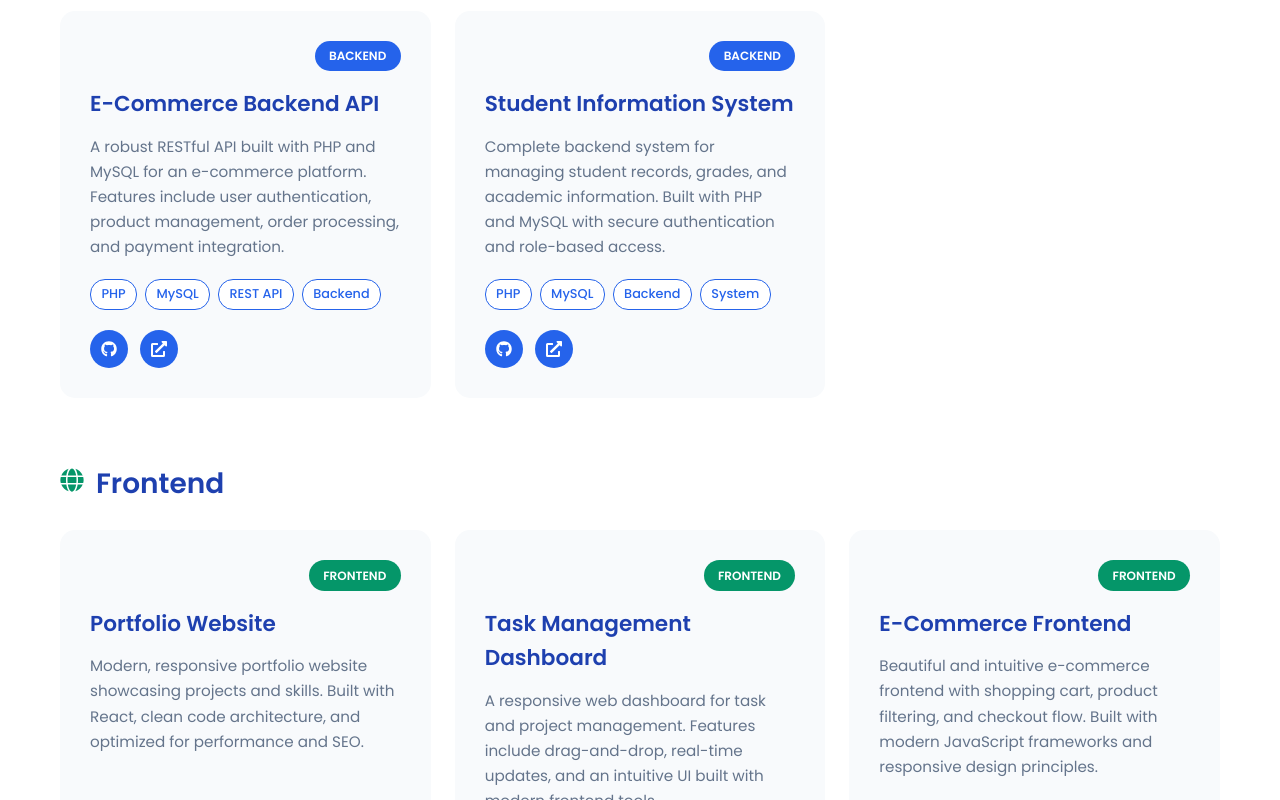
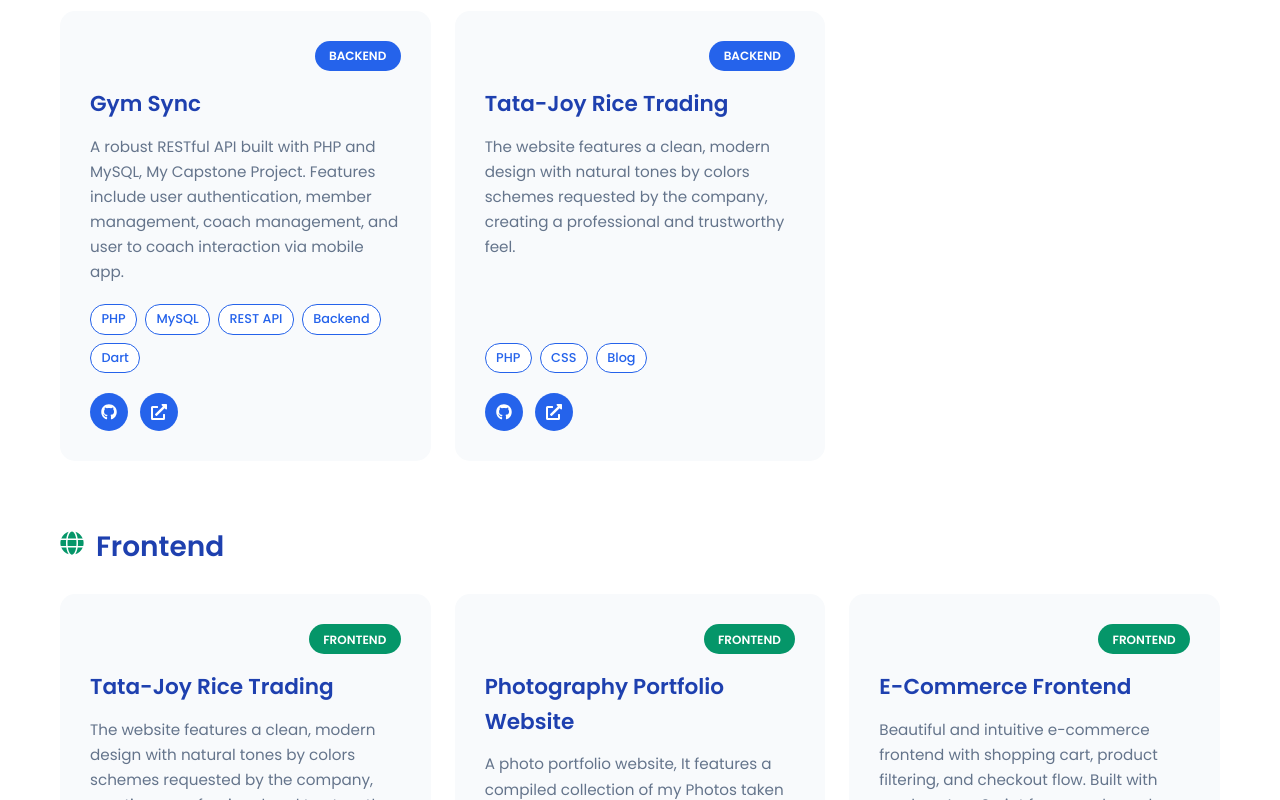
Before and after one commit to a1ear/myportfolio, a React (Vite) app in the folder Portfolio Projects/: page / in a window 1280 px wide. Shown: the part 3580-4380 px from the top of the page. Built offline with nearby package versions, Linux system fonts and the light colour scheme.

Commit message:
Update Projects.jsx

```diff
--- a/Portfolio Projects/src/components/Projects.jsx
+++ b/Portfolio Projects/src/components/Projects.jsx
@@ -5,35 +5,35 @@ import './Projects.css'
 // Add more projects by pushing to backendProjects or frontendProjects arrays
 const backendProjects = [
   {
-    title: 'E-Commerce Backend API',
-    description: 'A robust RESTful API built with PHP and MySQL for an e-commerce platform. Features include user authentication, product management, order processing, and payment integration.',
-    tags: ['PHP', 'MySQL', 'REST API', 'Backend'],
+    title: 'Gym Sync',
+    description: 'A robust RESTful API built with PHP and MySQL, My Capstone Project. Features include user authentication, member management, coach management, and user to coach interaction via mobile app.',
+    tags: ['PHP', 'MySQL', 'REST API', 'Backend','Dart'],
     githubUrl: '#',
-    demoUrl: '#'
+    demoUrl: 'https://antm.helioho.st/GymSync/login.php'
   },
   {
-    title: 'Student Information System',
-    description: 'Complete backend system for managing student records, grades, and academic information. Built with PHP and MySQL with secure authentication and role-based access.',
-    tags: ['PHP', 'MySQL', 'Backend', 'System'],
+    title: 'Tata-Joy Rice Trading',
+    description: 'The website features a clean, modern design with natural tones by colors schemes requested by the company, creating a professional and trustworthy feel.',
+    tags: ['PHP', 'CSS', 'Blog'],
     githubUrl: '#',
-    demoUrl: '#'
+    demoUrl: 'https://antm.helioho.st/frontend-dev/TataJoyWebsite/index.php'
   }
 ]
 
 const frontendProjects = [
   {
-    title: 'Portfolio Website',
-    description: 'Modern, responsive portfolio website showcasing projects and skills. Built with React, clean code architecture, and optimized for performance and SEO.',
-    tags: ['React', 'Frontend', 'Responsive', 'Design'],
+    title: 'Tata-Joy Rice Trading',
+    description: 'The website features a clean, modern design with natural tones by colors schemes requested by the company, creating a professional and trustworthy feel.',
+    tags: ['CSS', 'Frontend', 'Responsive', 'Design'],
     githubUrl: '#',
-    demoUrl: '#'
+    demoUrl: 'https://antm.helioho.st/frontend-dev/TataJoyWebsite/index.php'
   },
   {
-    title: 'Task Management Dashboard',
-    description: 'A responsive web dashboard for task and project management. Features include drag-and-drop, real-time updates, and an intuitive UI built with modern frontend tools.',
-    tags: ['JavaScript', 'Frontend', 'UI/UX', 'Dashboard'],
+    title: 'Photography Portfolio Website',
+    description: 'A photo portfolio website, It features a compiled collection of my Photos taken from my phone. It has a modern, responsive design using PHP for structure and CSS for styling .',
+    tags: ['Images', 'Frontend', 'UI/UX', 'Dashboard'],
     githubUrl: '#',
-    demoUrl: '#'
+    demoUrl: 'https://antm.helioho.st/frontend-dev/photowebsite/index.php'
   },
   {
     title: 'E-Commerce Frontend',
```
